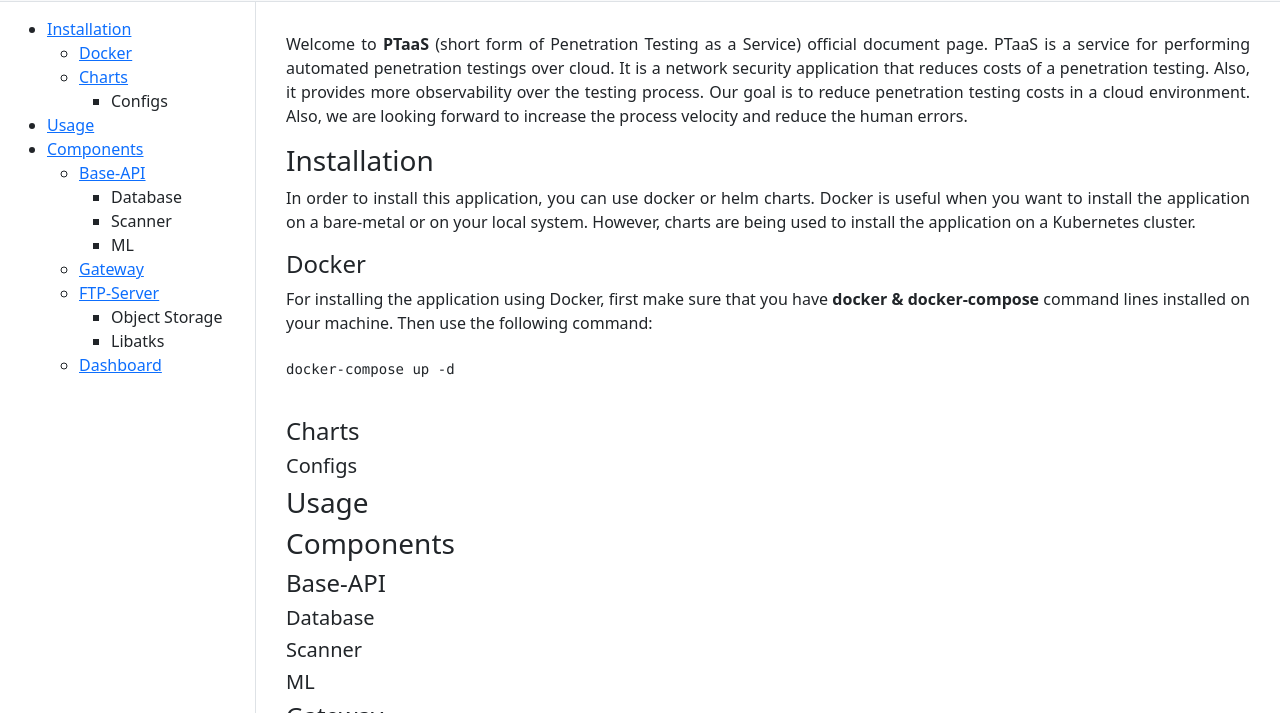
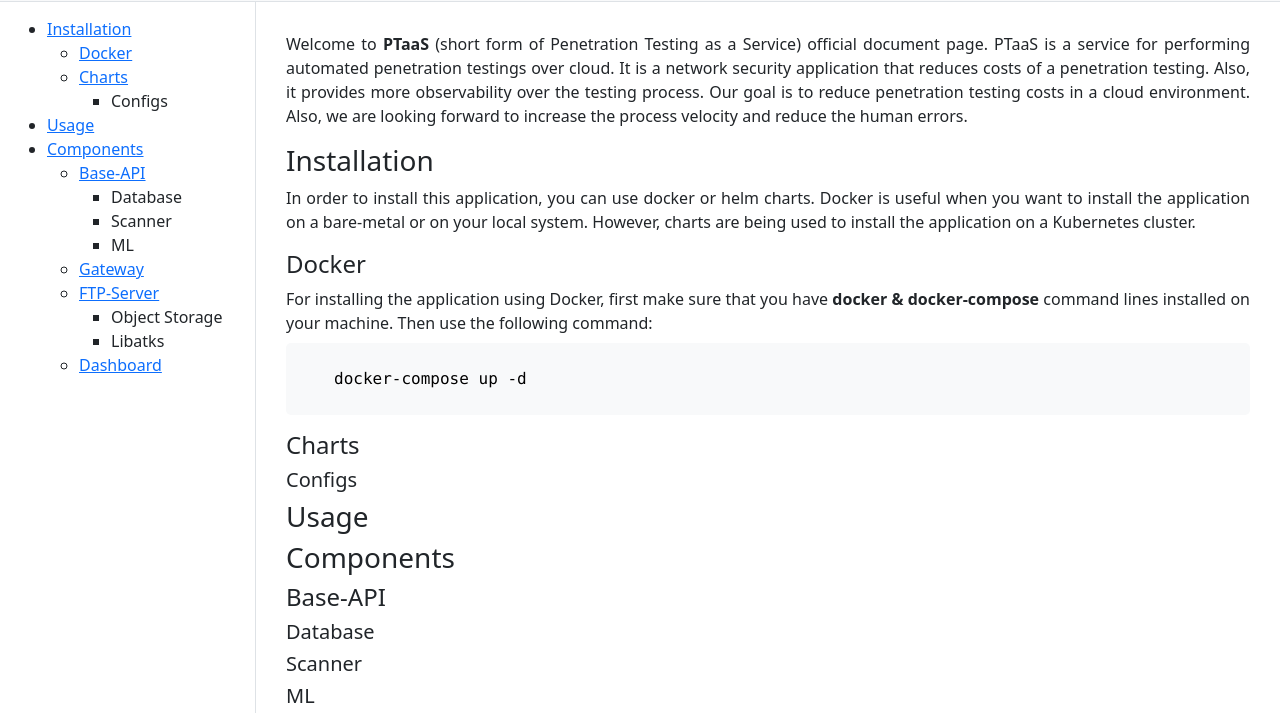
Before and after one commit to ptaas-tool/docs, a plain HTML site: page index.html in a window 1280 px wide. Shown: the part 75-788 px from the top of the page. Drawn offline with nearby package versions, Linux system fonts and the light colour scheme.

Commit message:
add: prism.js

```diff
--- a/index.html
+++ b/index.html
@@ -5,6 +5,7 @@
         <meta name="viewport" content="width=device-width, initial-scale=1.0" />
         <link href="src/main.css" rel="stylesheet" type="text/css" />
         <link href="https://cdn.jsdelivr.net/npm/bootstrap@5.0.2/dist/css/bootstrap.min.css" rel="stylesheet" integrity="sha384-EVSTQN3/azprG1Anm3QDgpJLIm9Nao0Yz1ztcQTwFspd3yD65VohhpuuCOmLASjC" crossorigin="anonymous" />
+        <link rel="stylesheet" href="https://cdnjs.cloudflare.com/ajax/libs/prism/1.25.0/themes/prism.min.css">
         <title>
             PTaaS: Docs
         </title>
@@ -81,10 +82,10 @@
                 </div>
                 <div class="mb-3">
                     For installing the application using Docker, first make sure that you have <b>docker & docker-compose</b> command lines
-                    installed on your machine. Then use the following command:<br /><br />
-                    <pre>
+                    installed on your machine. Then use the following command:
+                    <pre class="bg-light px-5"><code class="language-bash">
 docker-compose up -d
-                    </pre>
+                    </code></pre>
                 </div>
                 <div id="sec-charts" class="h4">
                     Charts
@@ -133,5 +134,6 @@ docker-compose up -d
             2023-2024
         </div>
         <script src="src/script.js"></script>
+        <script src="https://cdnjs.cloudflare.com/ajax/libs/prism/1.25.0/prism.min.js"></script>
     </body>
 </html>
--- a/src/main.css
+++ b/src/main.css
@@ -8,6 +8,12 @@
 .x-a, .x-a:visited, .x-a:hover, .x-a:active {
     color: inherit;
     text-decoration: none;
+}
+
+pre {
+    border-radius: 5px;
+    padding: 0 !important;
+    background-color: #fff !important;
 }
 
 /* container and components */
```
